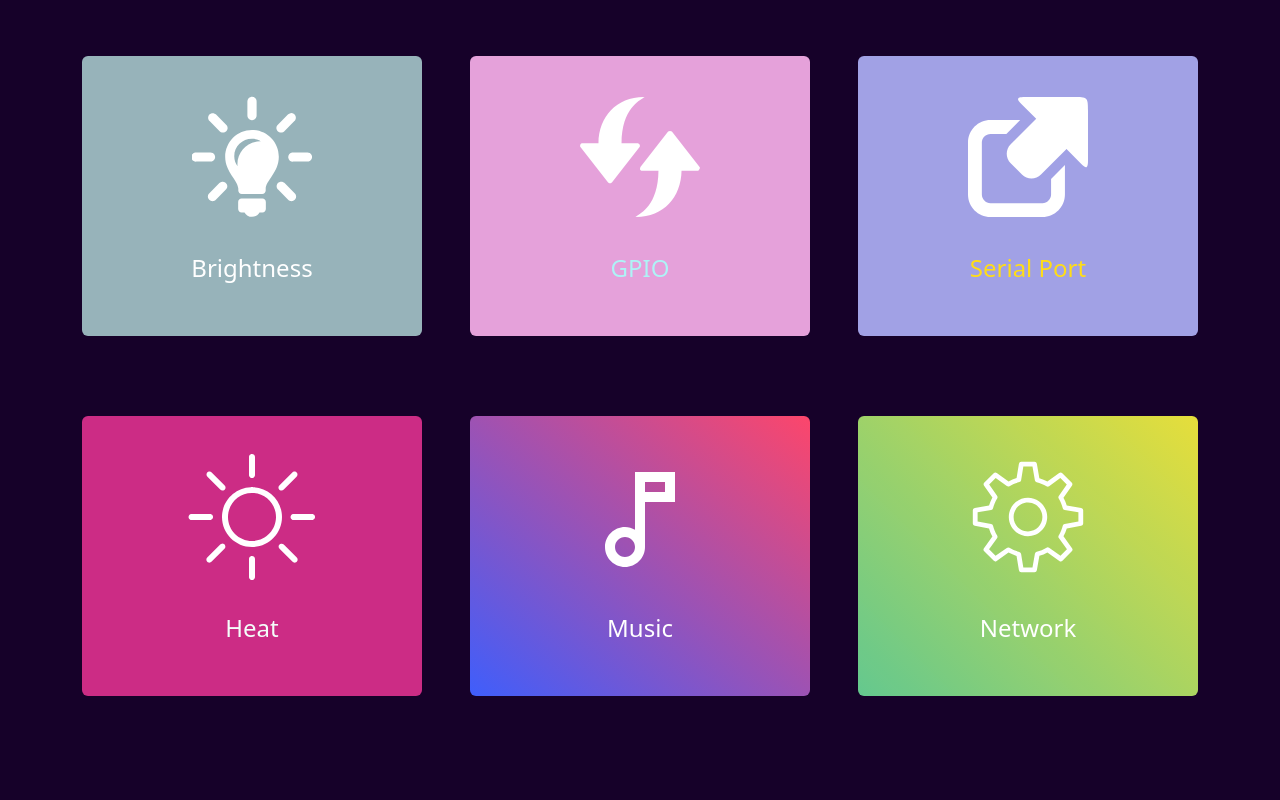
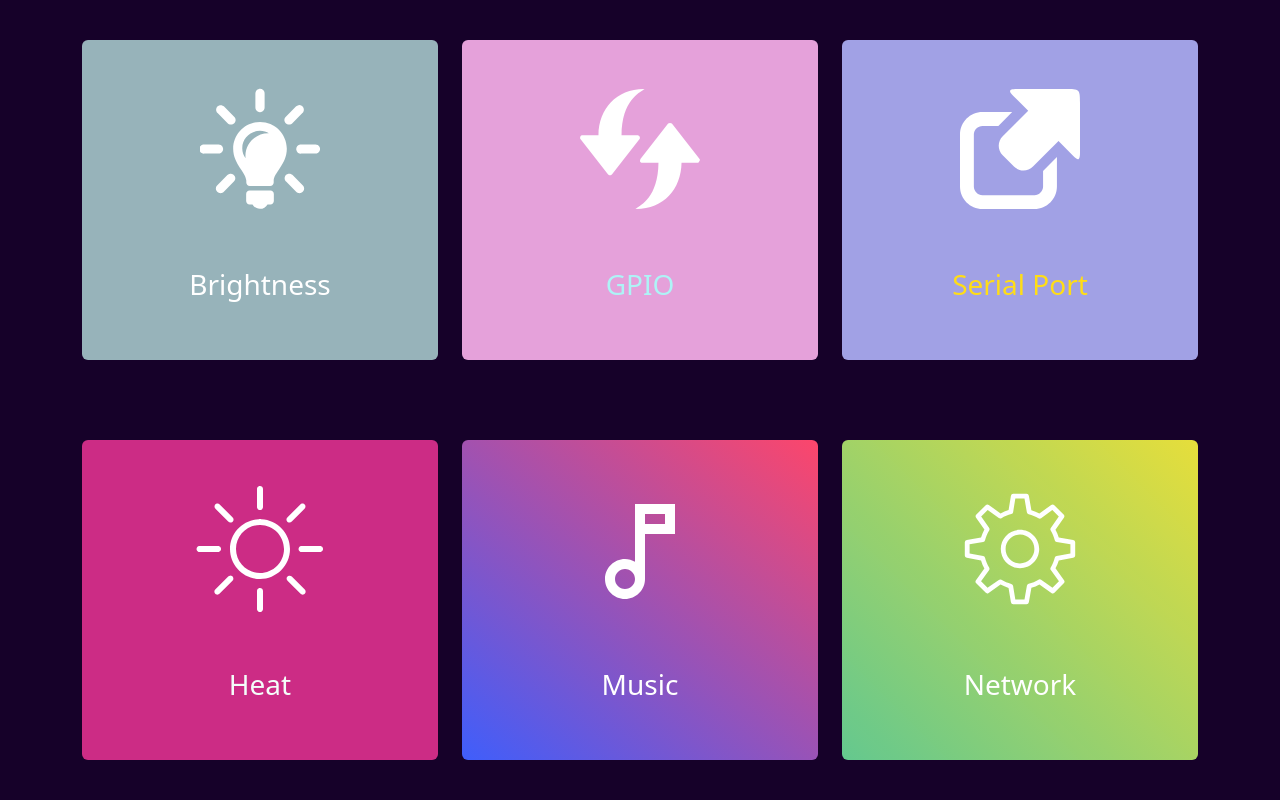
Before and after one commit to Chipsee/chipsee-industrial-pc-web, a Flask app: page / in a window 1280 px wide. Run offline with Flask 2, Linux system fonts and the light colour scheme; parts of the project's set-up code (start-up, migrations or seed data) failed here and were passed over; some libraries are stand-ins or nearby versions.

Commit message:
Update style.

```diff
--- a/static/css/style.css
+++ b/static/css/style.css
@@ -10,8 +10,7 @@
 
 .home-card {
     border-radius: 6px;
-    height: 35vh;
-    width: 100%;
+    height: 40vh;
     padding: 1em;
     display: flex;
     align-items: center;
@@ -24,7 +23,7 @@
 
 .home-card-text {
     margin-top: 6em;
-    font-size: 1.5em;
+    font-size: 1.75em;
 }
 
 .home-card-bg {
--- a/templates/home.html
+++ b/templates/home.html
@@ -1,6 +1,6 @@
 <!doctype html>
+<html>
 
-<html>
 <head>
     <title>CM4 Demo</title>
     <link rel="stylesheet" href="{{ url_for('static', filename='css/style.css') }}">
@@ -10,7 +10,7 @@
 
 <body class="dark-bg sticky-body">
     <div class="container">
-        <div class="row g-5 my-2" style="min-height: 90vh">
+        <div class="row d-flex align-items-center justify-content-center" style="min-height: 100vh">
             <a class="col-4 home-card-link" href="{{ url_for('brightness') }}">
                 <div class="home-card home-card-bg brightness-card">
                     <span class="home-card-text">Brightness</span>
```
